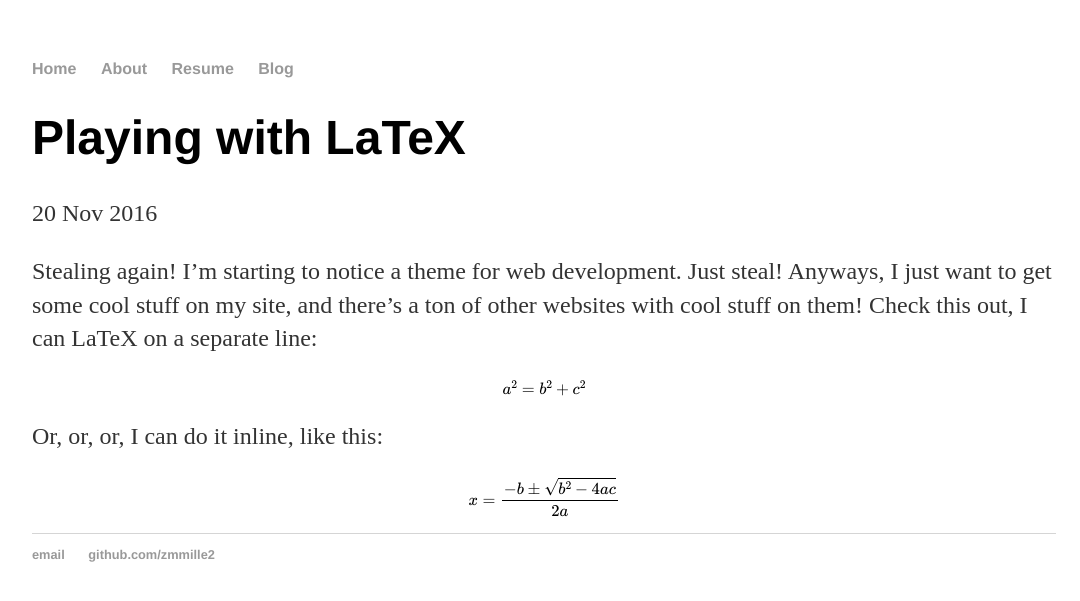
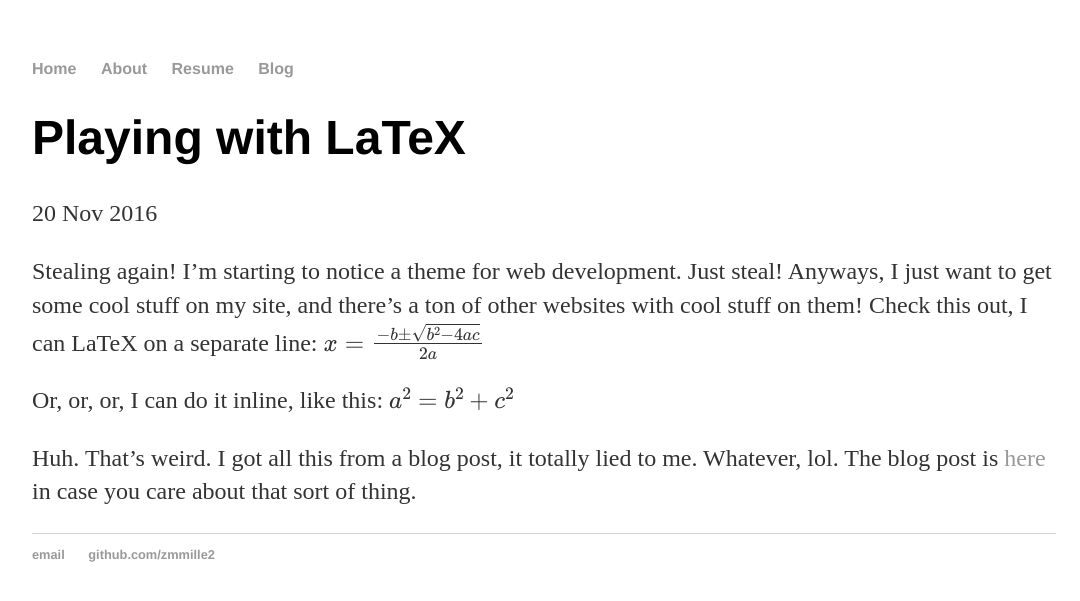
Before and after one commit to zmmille2/zmmille2.github.io, a Jekyll site: the page built from _posts/2016-11-20-playing-with-latex.md, in a window 1280 px wide. Shown: the top 601 px of the page, without its empty margins (96-1176 px from the left). Built offline with Jekyll 4.4.1, drawn with Linux system fonts in a browser that asks for light colours; formulas are drawn with MathJax 3.

Commit message:
updated LaTeX blog post to contain 100% less lies

```diff
--- a/_posts/2016-11-20-playing-with-latex.md
+++ b/_posts/2016-11-20-playing-with-latex.md
@@ -7,10 +7,11 @@ date: 2016-11-20
 Stealing again! I'm starting to notice a theme for web development. Just steal!
 Anyways, I just want to get some cool stuff on my site, and there's a ton of
 other websites with cool stuff on them! Check this out, I can LaTeX on a
-separate line:
+separate line: $$x = \frac{ -b \pm \sqrt{b^2 - 4ac}}{2a}$$
 
-$$a^2 = b^2 + c^2$$
+Or, or, or, I can do it inline, like this: $$ a^2 = b^2 + c^2 $$
 
-Or, or, or, I can do it inline, like this:
-
-$$x = \frac{ -b \pm \sqrt{b^2 - 4ac}}{2a}$$
+Huh. That's weird. I got all this from a blog post, it totally lied to me.
+Whatever, lol. The blog post is
+[here](http://gastonsanchez.com/opinion/2014/02/16/Mathjax-with-jekyll/) in case
+you care about that sort of thing.
```
